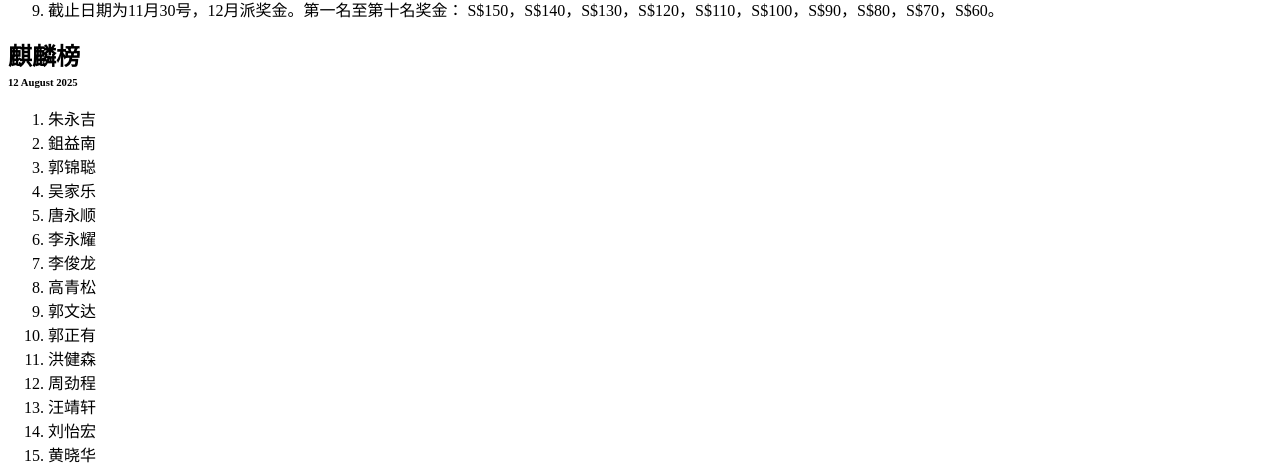
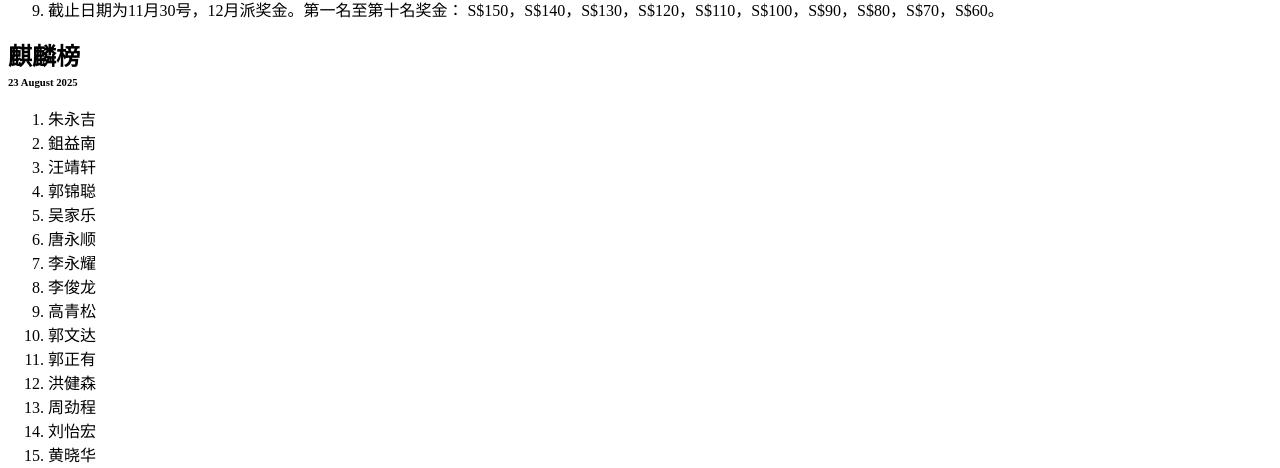
Before and after one commit to Vincent-Thong/xiangqi, a plain HTML site: page ranking.html in a window 1280 px wide. Shown: the part 325-793 px from the top of the page. Drawn offline with Linux system fonts and the light colour scheme; a script that the page names is missing.

Commit message:
Update ranking.html

```diff
--- a/ranking.html
+++ b/ranking.html
@@ -35,10 +35,11 @@
 
   <div>
     <h2>麒麟榜</h2>
-    <h6>12 August 2025</h6>
+    <h6>23 August 2025</h6>
     <ol>
       <li>朱永吉</li>
       <li>鉏益南</li>
+      <li>汪靖轩</li>
       <li>郭锦聪</li>
       <li>吴家乐</li>
       <li>唐永顺</li>
@@ -49,7 +50,6 @@
       <li>郭正有</li>
       <li>洪健森</li>
       <li>周劲程</li>
-      <li>汪靖轩</li>
       <li>刘怡宏</li>
       <li>黄晓华</li>
       <li>张舜</li>
```
